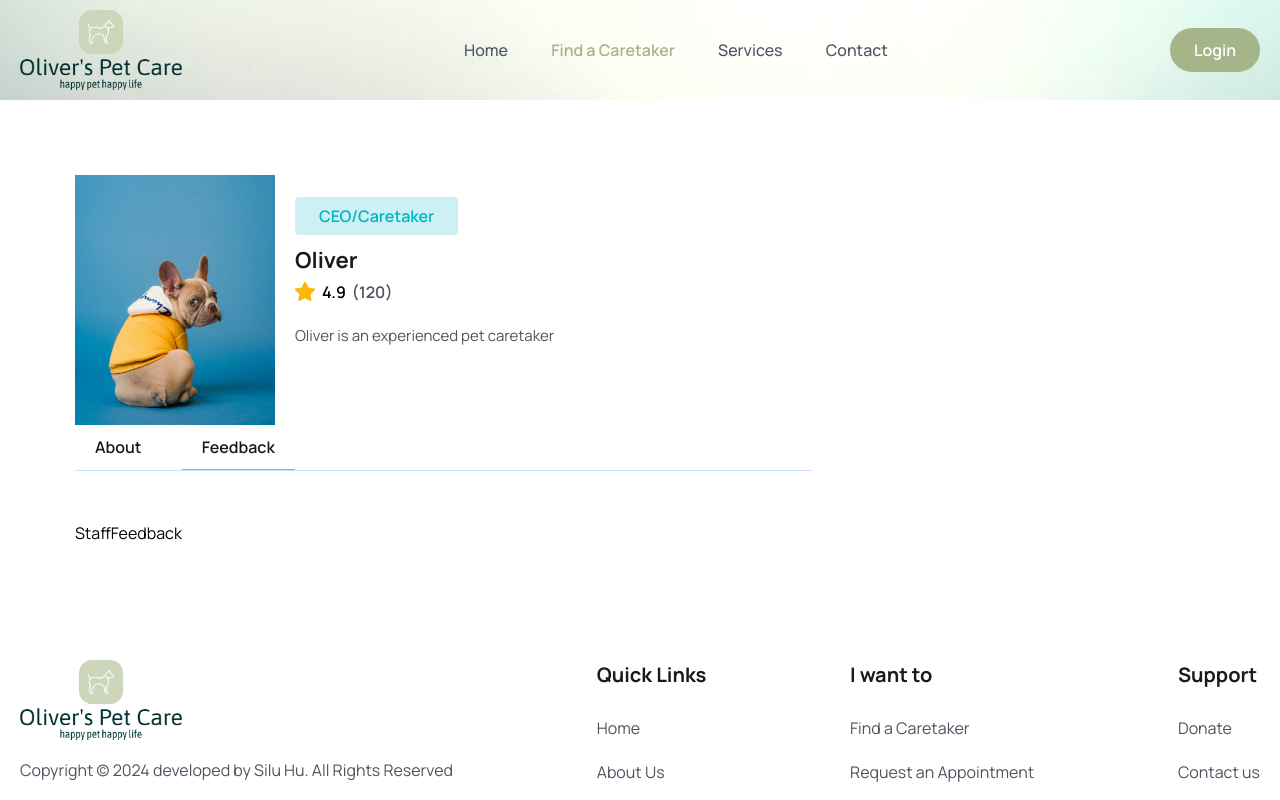
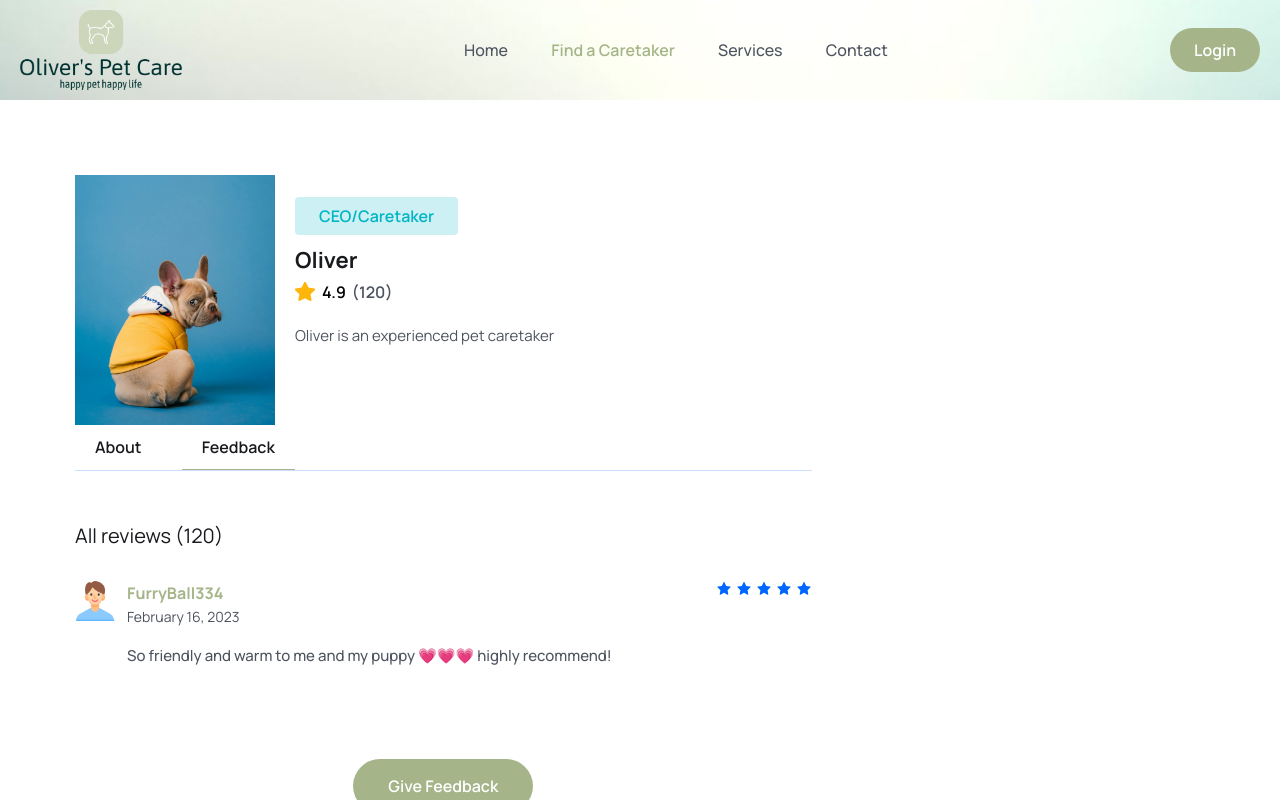
Before and after one commit to erinh816/OliversPetCareCo, a React (Vite) app in the folder frontend/: page /staff/1 in a window 1280 px wide. Both pictures are taken after a click on the button "Feedback". Shown: the top 800 px of the page. Built offline with nearby package versions, Linux system fonts and the light colour scheme.

Commit message:
adding leave feedback form

```diff
--- /dev/null
+++ b/frontend/src/pages/Staff/FeedbackForm.jsx
@@ -0,0 +1,9 @@
+
+
+const FeedbackForm = () => {
+  return (
+    <div>FeedbackForm</div>
+  )
+}
+
+export default FeedbackForm;
--- a/frontend/src/pages/Staff/StaffAbout.jsx
+++ b/frontend/src/pages/Staff/StaffAbout.jsx
@@ -1,3 +1,4 @@
+import { dateFormat } from "../../utils/dateFormat";
 
 
 const StaffAbout = () => {
@@ -8,7 +9,7 @@ const StaffAbout = () => {
             About
             <span className="text-primaryColor font-bold text-[24px] leading-9">Oliver</span>
         </h3>
-        <p className="text__para">Oliver is the biggest animal lover in the whole world. He started taking care of neighbor's pets since he was 10 years old.</p>
+        <p className="text__para">Oliver is the biggest animal lover in the whole world. He started taking care of neighbor&apos;s pets since he was 10 years old.</p>
     </div>
 
     {/* Experience */}
@@ -21,7 +22,7 @@ const StaffAbout = () => {
             {/* first experience */}
             <li className="flex flex-col sm:flex-row sm:justify-between sm:items-end md:gap-5 mb-[30px]">
                 <div>
-                    <span className="text-primaryColor text-[15px] leading-6 font-semibold">23 June, 2008</span>
+                    <span className="text-primaryColor text-[15px] leading-6 font-semibold">{dateFormat("08-22-2005")} - {dateFormat("08-22-2010")}</span>
                     <p className="text-[16px] leading-6 font-medium text-textColor">Cat Sitting & Medical Shots</p>
                 </div>
                 <p className="text-[16px] leading-5 font-medium text-textColor">Neighbors Home, New York</p>
@@ -30,7 +31,7 @@ const StaffAbout = () => {
             {/* second experience */}
             <li className="flex flex-col sm:flex-row sm:justify-between sm:items-end md:gap-5 mb-[30px]">
                 <div>
-                    <span className="text-primaryColor text-[15px] leading-6 font-semibold">23 June, 2008</span>
+                    <span className="text-primaryColor text-[15px] leading-6 font-semibold">{dateFormat("06-23-2012")} - {dateFormat("06-23-2018")}</span>
                     <p className="text-[16px] leading-6 font-medium text-textColor">Dog Walking</p>
                 </div>
                 <p className="text-[16px] leading-5 font-medium text-textColor">Wag! App, New York</p>
@@ -39,15 +40,18 @@ const StaffAbout = () => {
             {/* third experience */}
             <li className="flex flex-col sm:flex-row sm:justify-between sm:items-end md:gap-5 mb-[30px]">
                 <div>
-                    <span className="text-primaryColor text-[15px] leading-6 font-semibold">23 June, 2019</span>
+                    <span className="text-primaryColor text-[15px] leading-6 font-semibold">{dateFormat("06-12-2019")}</span>
                     <p className="text-[16px] leading-6 font-medium text-textColor">Pet Care Store Operation</p>
                 </div>
-                <p className="text-[16px] leading-5 font-medium text-textColor">Oliver's Pet Care Co., New York</p>
+                <p className="text-[16px] leading-5 font-medium text-textColor">Oliver&apos;s Pet Care Co., New York</p>
             </li>
 
 
         </ul>
     </div>
+
+    {/*  */}
+
     </>
   )
 }
--- a/frontend/src/pages/Staff/StaffFeedback.jsx
+++ b/frontend/src/pages/Staff/StaffFeedback.jsx
@@ -1,8 +1,45 @@
+import { useState } from "react";
+import { AiFillStar } from "react-icons/ai";
+import customerAvatar from "../../assets/images/customer-avatar.png"
+import { dateFormat } from "../../utils/dateFormat";
+import FeedbackForm from "./FeedbackForm";
+
+const StaffFeedback = () => {
+
+  //control the "leave feedback" button to show/unshow form
+  const [showFeedbackForm, setShowFeedbackForm] = useState(false)
 
 
-const StaffFeedback = () => {
+
   return (
-    <div>StaffFeedback</div>
+    <>
+      <div className="mb-[50px]">
+        <h4 className="text-[20px] leading-[30px] front-bold text-headingColor mb-[30px]">All reviews (120)</h4>
+
+        <div className="flex justify-between gap-10 mb-[30px]">
+          <div className="flex gap-3">
+            <figure className="w-10 h-10 rounded-full"><img className="w-full" src={customerAvatar} alt=""/></figure>
+
+            <div>
+              <h5 className="text-[16px] leading-6 text-primaryColor font-bold">FurryBall334</h5>
+              <p className="text-[14px] leading-6 text-textColor">{dateFormat("02-16-2023")}</p>
+              <p className="text__para mt-3 font-medium text-[15px]">So friendly and warm to me and my puppy &#128151;&#128151;&#128151; highly recommend!</p>
+            </div>
+          </div>
+
+          <div className="flex gap-1">
+            {[...Array(5).keys()].map((_,index) => <AiFillStar key={index} color="#0067FF"/>)}
+          </div>
+
+        </div>
+
+      </div>
+
+      {!showFeedbackForm && <div className="text-center">
+        <button className="btn" onClick={()=>setShowFeedbackForm(true)}>Give Feedback</button>
+      </div>}
+
+    </>
   )
 }
 
--- /dev/null
+++ b/frontend/src/utils/dateFormat.js
@@ -0,0 +1,20 @@
+/**
+ * Format given date following either defaultIptions or given options
+ * config could be:
+ * const config = {
+  weekday: 'long', // Exclude the weekday
+  month: 'long',
+  day: 'numeric',
+  year: 'numeric'
+};
+ */
+export const dateFormat = (date, config) => {
+  const defaultOptions = { day: "numeric", month: "long", year: "numeric" };
+  const options = config ? config : defaultOptions;
+
+  return new Date(date).toLocaleDateString("en-US", options);
+};
+
+
+//long means the long form of months
+//ex: January instead of Jan
```
